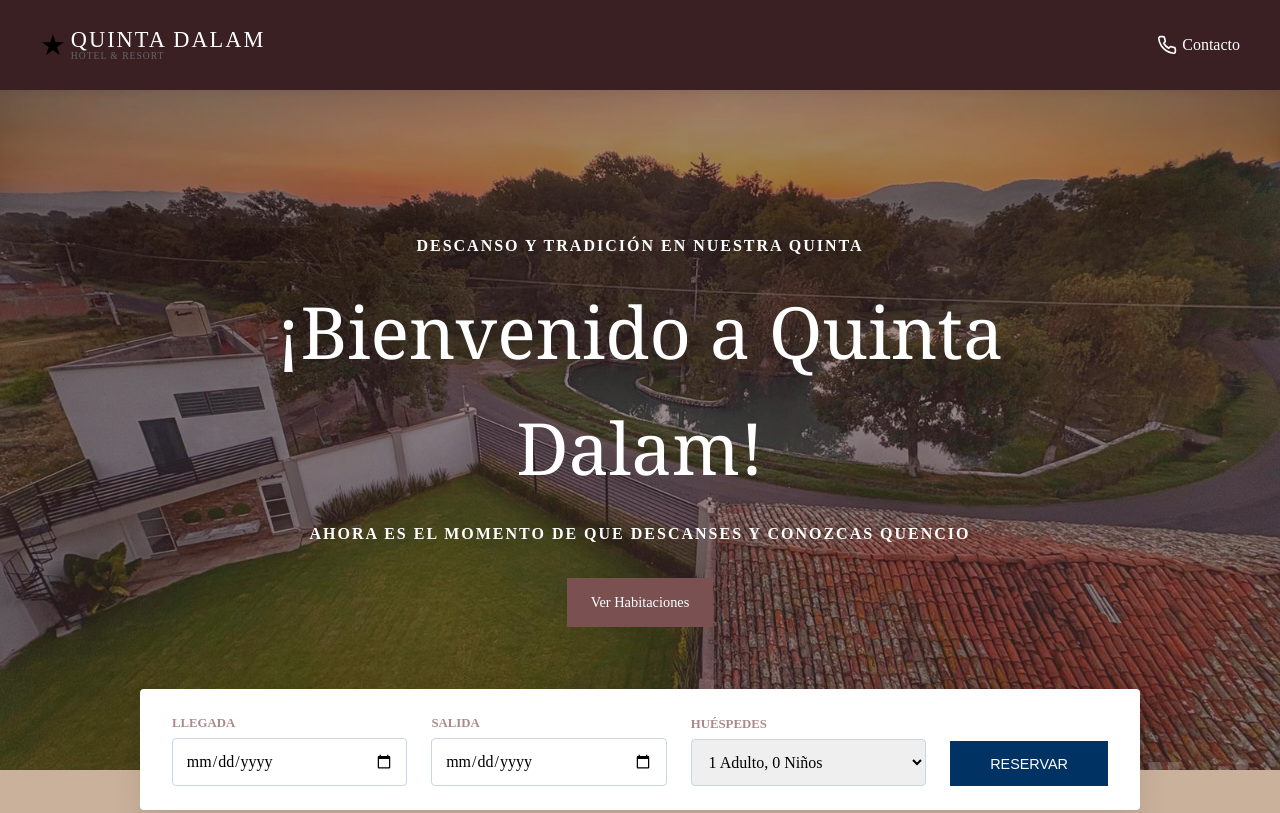
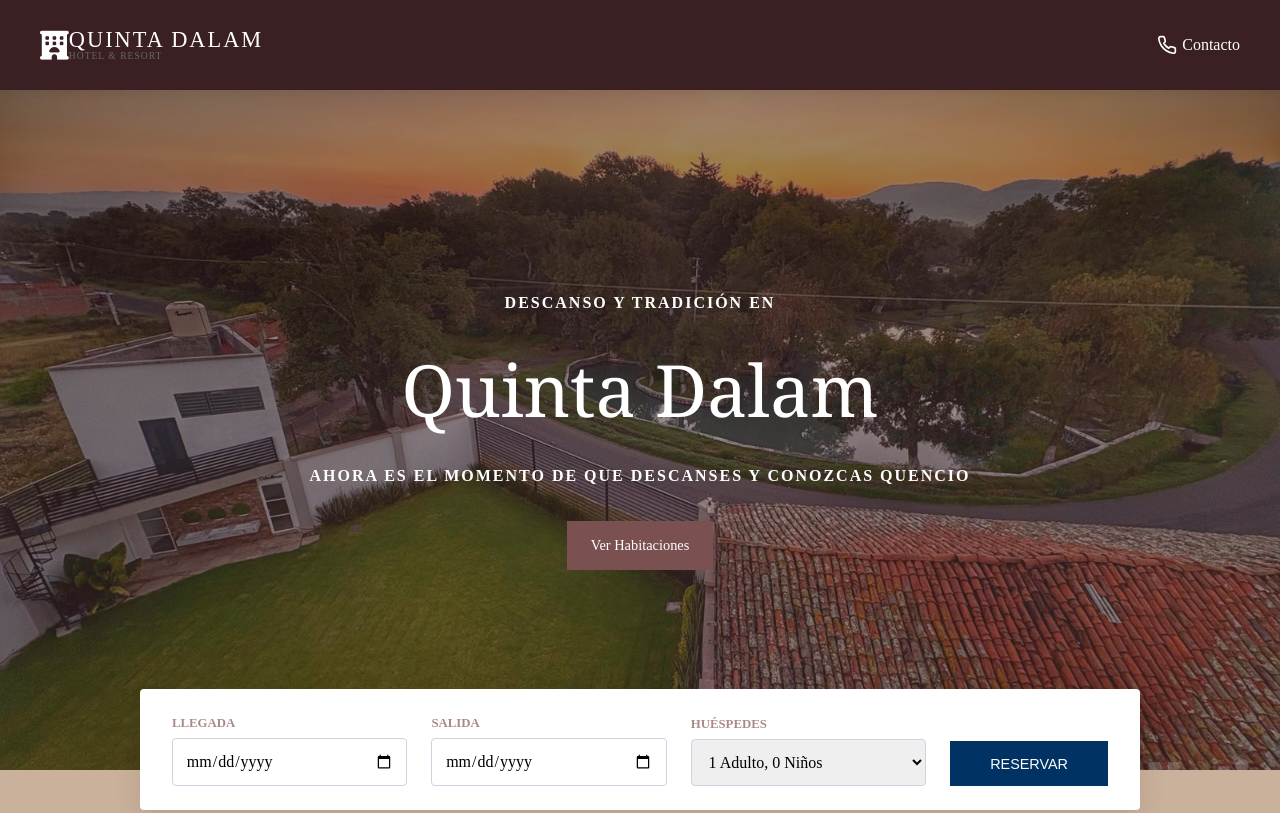
Before and after one commit to aguilarcalderonkaty-boop/Quinta-Dalam, a plain HTML site: page index.html in a window 1280 px wide. Shown: the top 813 px of the page. Drawn offline with Linux system fonts and the light colour scheme.

Commit message:
Cambio de icono

```diff
--- a/index.html
+++ b/index.html
@@ -4,9 +4,11 @@
 <head>
     <meta charset="UTF-8">
     <meta name="viewport" content="width=device-width, initial-scale=1.0">
+    <script src="https://kit.fontawesome.com/aab6fd71ad.js" crossorigin="anonymous"></script>
     <meta name="description"
         content="Hotel Quinta Dalam - La esencia de Michoacán. Hospédate en habitaciones inspiradas en los Pueblos Mágicos de Michoacán.">
-    <title>Hotel Quinta Dalam - One Page</title>
+    <title>Hotel Quinta Dalam - Reserva para conocer todo Michoacán en Quencio</title>
+    <link rel="icon" href="icons/hotel-solid.png" type="image/png">
     <!-- Arquitectura CSS separada -->
     <link rel="stylesheet" href="styles/styles.css">
     <link rel="stylesheet" href="styles/layout.css">
@@ -20,7 +22,7 @@
             <div class="navbar-left">
                 <a href="#inicio" class="navbar-brand">
                     <!-- Icono o logo simple (simulando estrella Iberostar) -->
-                    <span style="color: #000000; font-size: 1.8rem; margin-right: 5px;">★</span>
+                    <i class="fa-solid fa-hotel"></i>
                     <div style="display: flex; flex-direction: column; line-height: 1;">
                         <span style="font-weight: 400; font-size: 1.4rem; letter-spacing: 2px;">QUINTA DALAM</span>
                         <span style="font-size: 0.6rem; letter-spacing: 1px; color: #666;">HOTEL & RESORT</span>
@@ -49,8 +51,8 @@
         <!-- SECCIÓN: INICIO (Hero e Info) -->
         <section id="inicio" class="hero-section">
             <div class="hero-content">
-                <p class="hero-subtitle">Descanso y tradición en nuestra quinta</p>
-                <h1 class="hero-title">¡Bienvenido a Quinta Dalam!</h1>
+                <p class="hero-subtitle">Descanso y tradición en </p>
+                <h1 class="hero-title">Quinta Dalam</h1>
                 <p class="hero-subtitle">AHORA ES EL MOMENTO DE QUE DESCANSES Y CONOZCAS QUENCIO</p>
 
                 <div class="hero-actions">
```
Also changed, not shown: icons/hotel-solid.png (added).
